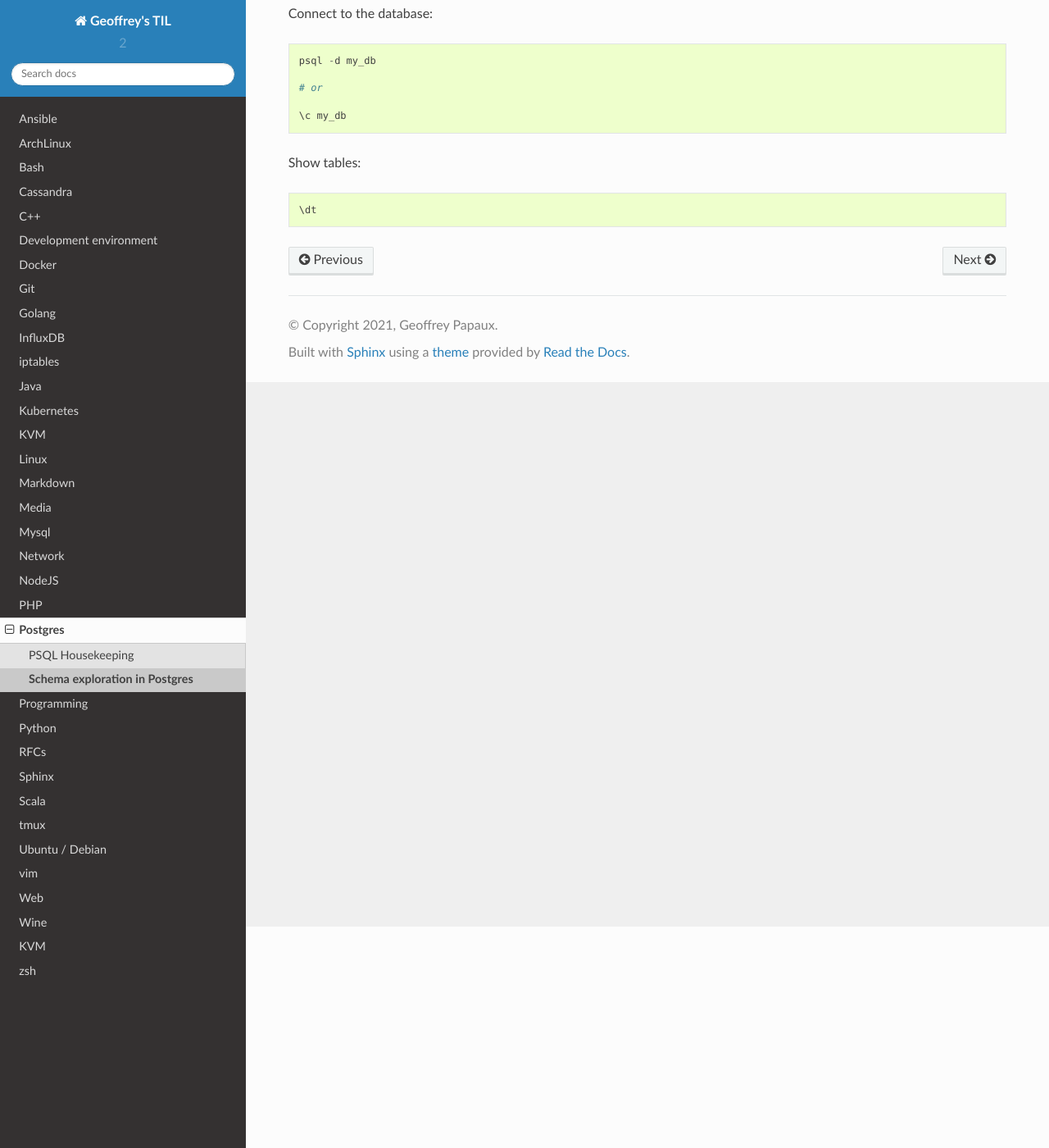
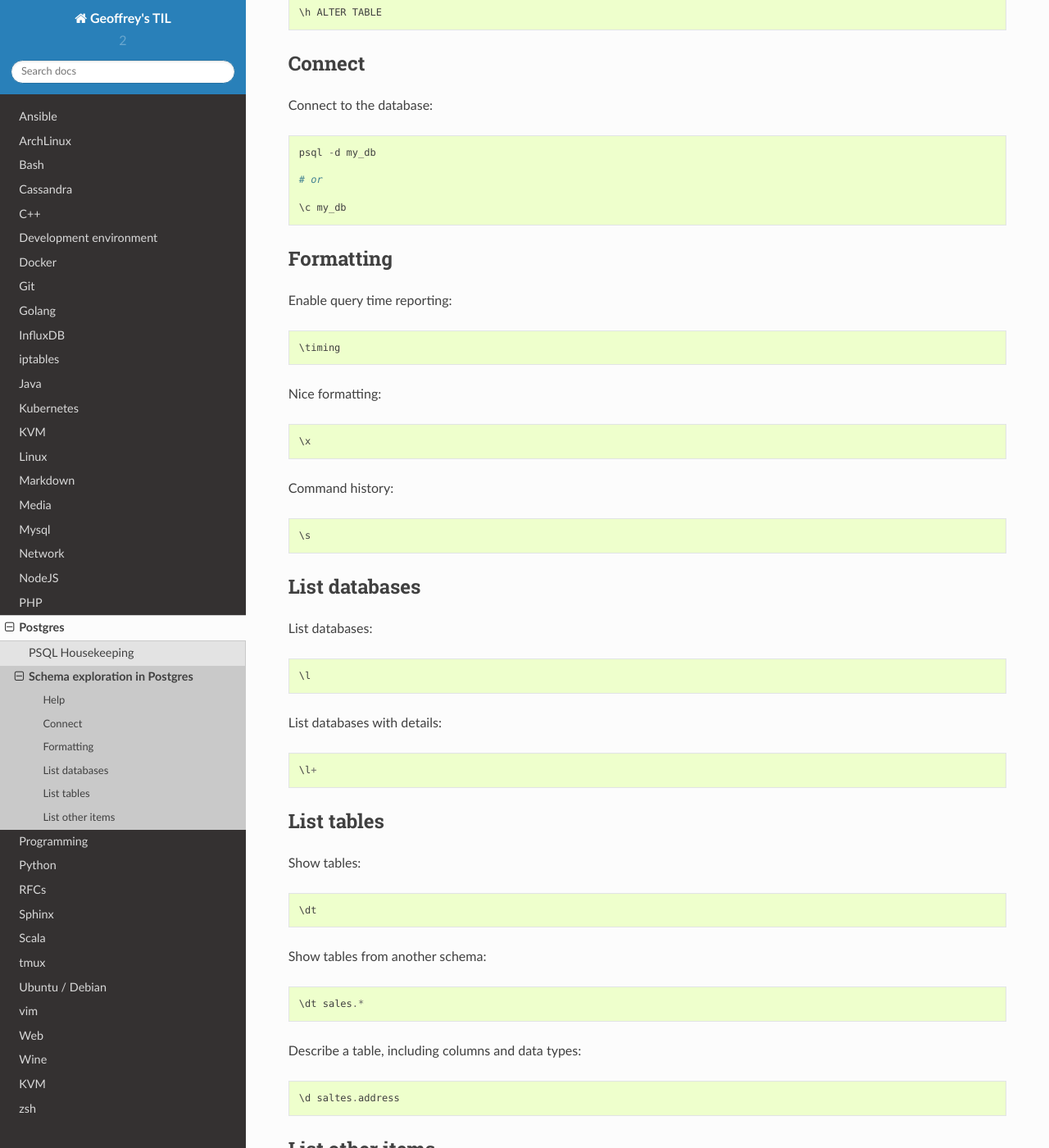
Before and after one commit to papaux/til, a Sphinx documentation site: the page built from source/postgres/schema_exploration.rst, in a window 1280 px wide and 1400 px high, scrolled down 270 px. Shown: the whole window at 82% size. Built offline with Sphinx 7.4.7 and the Read the Docs theme 2.0.0, drawn with Linux system fonts in a browser that asks for light colours; some of the changed text lies outside the part shown.

Commit message:
postgres: add schema exploration hints

```diff
--- a/source/postgres/schema_exploration.rst
+++ b/source/postgres/schema_exploration.rst
@@ -1,9 +1,15 @@
 Schema exploration in Postgres
 ------------------------------
 
-List databases::
+Help
+~~~~
 
-  \l
+Help on some statements::
+
+  \h ALTER TABLE
+
+Connect
+~~~~~~~
 
 Connect to the database::
 
@@ -13,6 +19,71 @@ Connect to the database::
 
   \c my_db
 
+Formatting
+~~~~~~~~~~
+
+Enable query time reporting::
+
+  \timing
+
+Nice formatting::
+
+  \x
+
+Command history::
+
+  \s
+
+List databases
+~~~~~~~~~~~~~~
+
+List databases::
+
+  \l
+
+List databases with details::
+
+  \l+
+
+List tables
+~~~~~~~~~~~~~~
+
+
 Show tables::
 
   \dt
+
+Show tables from another schema::
+
+  \dt sales.*
+
+Describe a table, including columns and data types::
+
+  \d saltes.address
+
+List other items
+~~~~~~~~~~~~~~~~
+
+List schemas::
+
+  \dn
+
+List index::
+
+  \di sales.*
+
+List views::
+
+  \dv views
+
+List functions::
+
+  \df functions
+
+List users::
+
+  \du users
+
+List groups::
+
+  \dg groups
```
